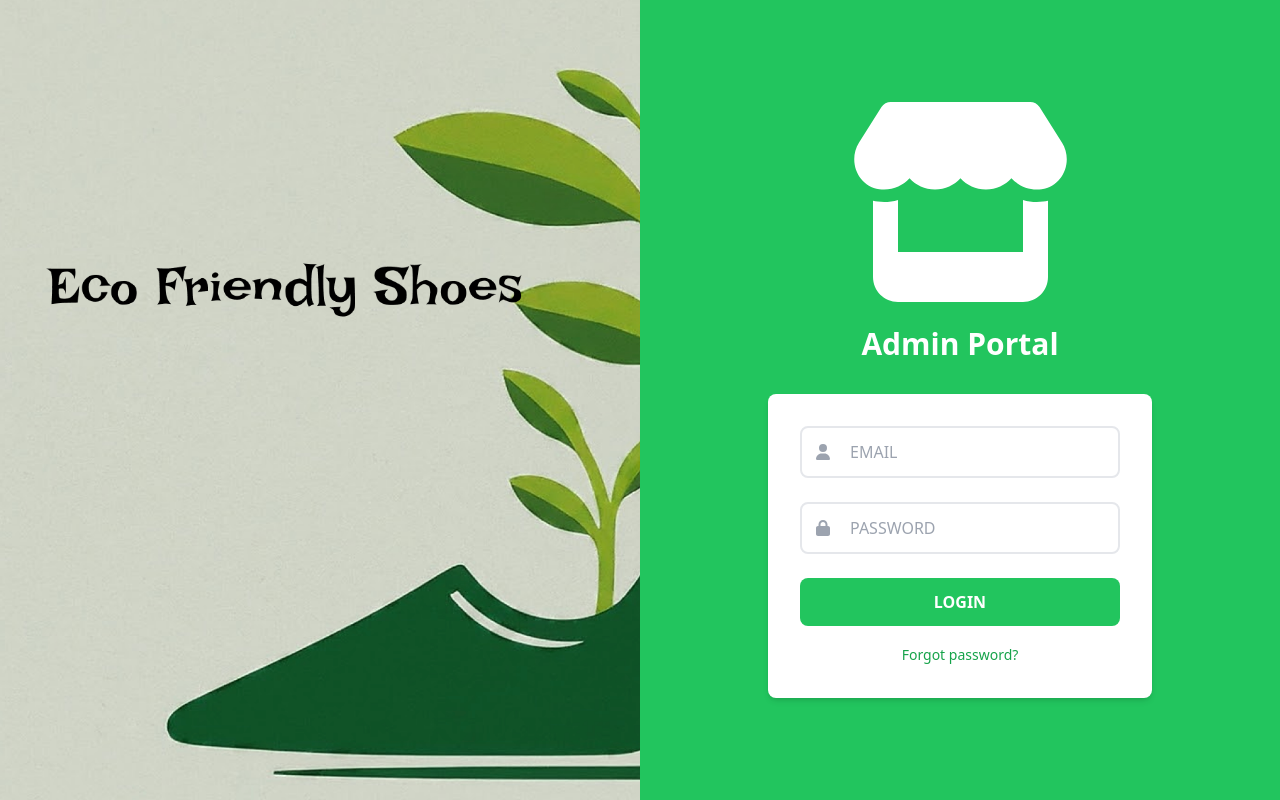
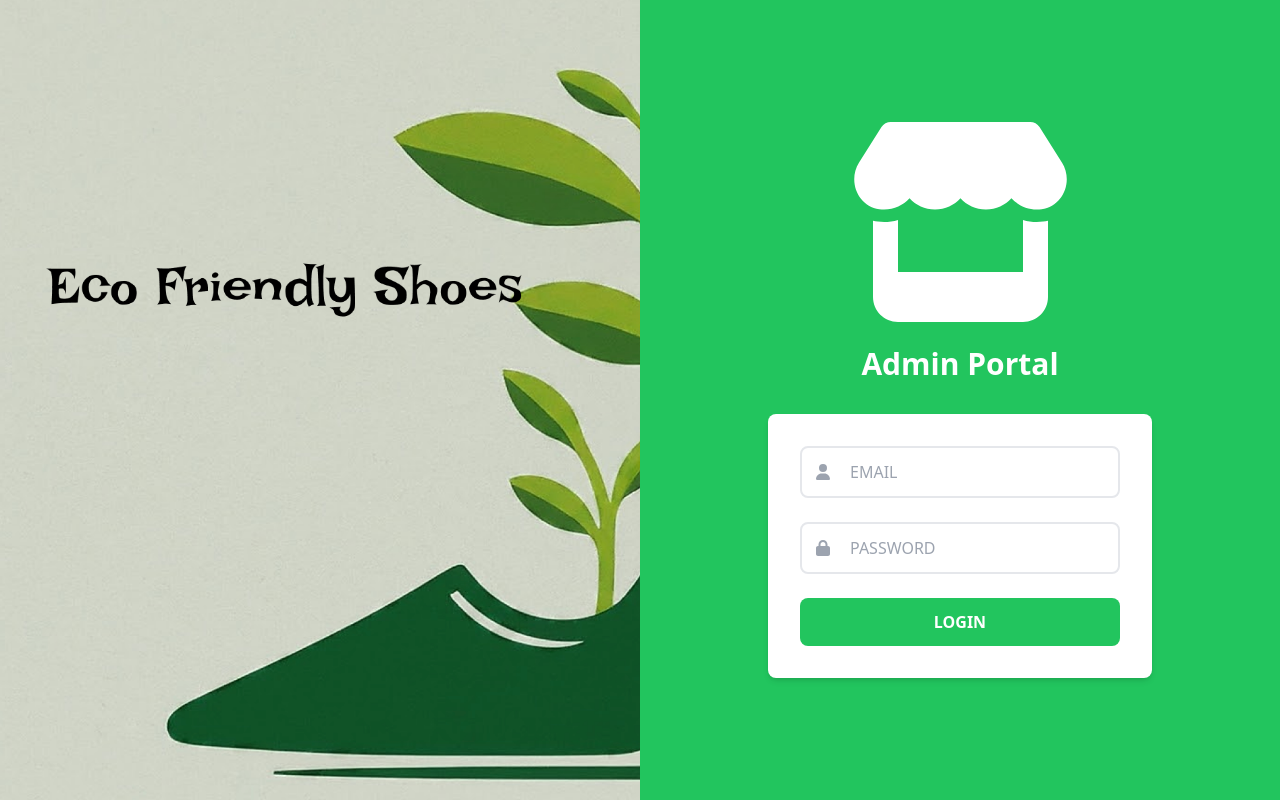
Before and after one commit to yannhervee/FrontendShoeStoreAdmin, a Next.js app: page /login in a window 1280 px wide. Built offline with nearby package versions, Linux system fonts and the light colour scheme.

Commit message:
removed forgot password

```diff
--- a/pages/login.js
+++ b/pages/login.js
@@ -86,9 +86,6 @@ const LoginPage = () => {
                         LOGIN
                     </button>
 
-                    <div className="text-center mt-4">
-                        <a href="#" className="font-medium text-sm text-green-600 hover:underline">Forgot password?</a>
-                    </div>
                 </div>
             </div>
         </div>
```
